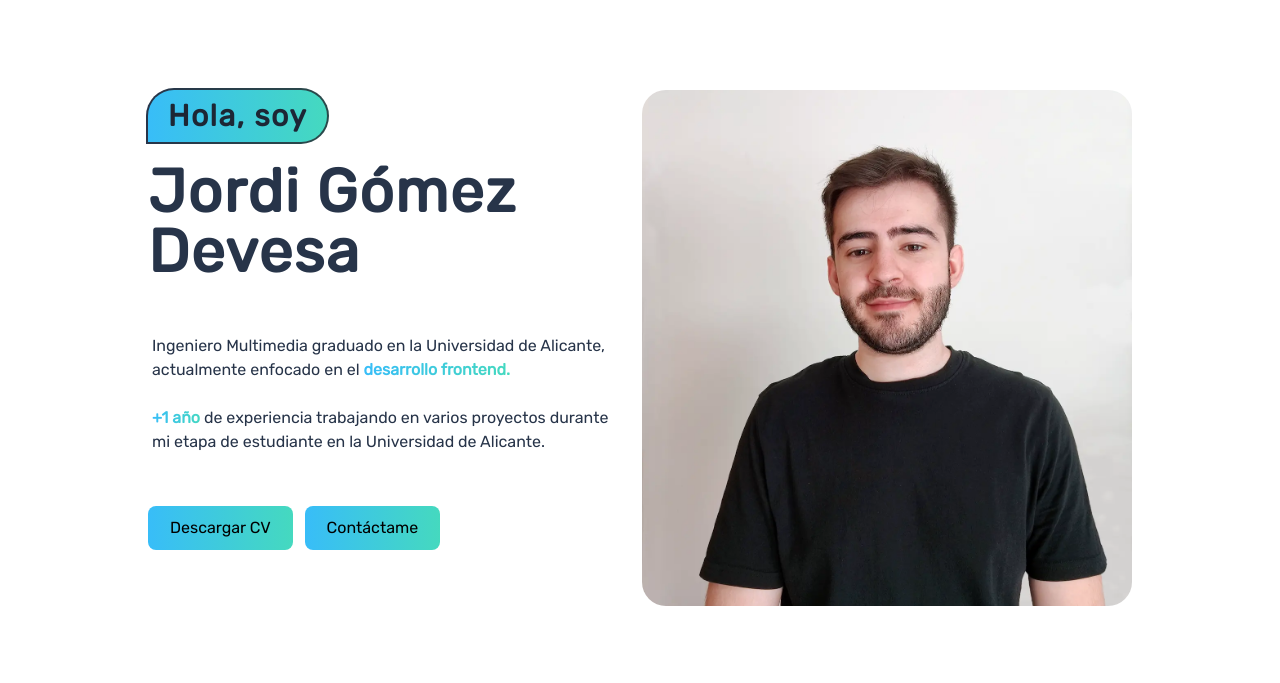
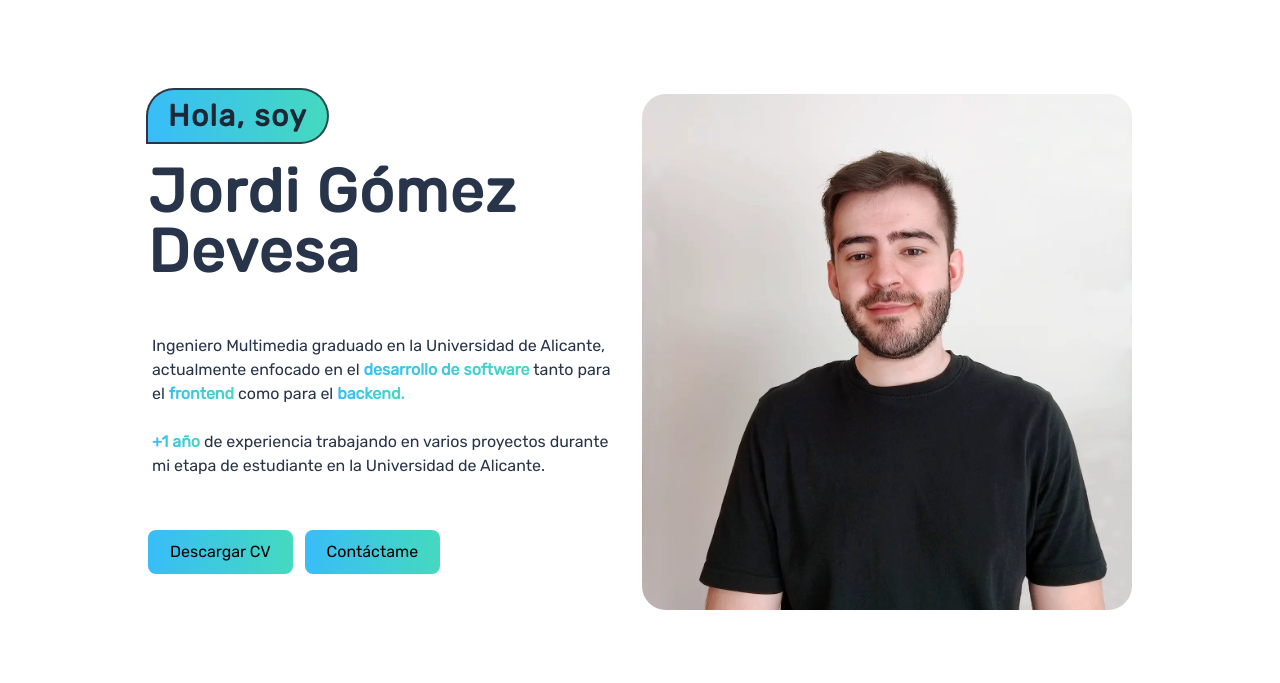
Before and after one commit to jordigd20/portfolio, an Astro site: page / in a window 1280 px wide. Shown: the part 94-777 px from the top of the page. Built offline with nearby package versions, Linux system fonts and the light colour scheme; Astro itself is replaced by a stand-in of ours.

Commit message:
update hero section + cv

```diff
--- a/src/components/ExperienceCard.astro
+++ b/src/components/ExperienceCard.astro
@@ -13,7 +13,7 @@ const { title, description, date, stack, href } = Astro.props;
 <article
   class="flex-[1_1_auto] p-5 bg-[#ECF1F4] shadow-[0_3px_0_0_#45D9BF] dark:bg-gradient-to-r dark:from-[#273449] dark:to-[#2A4A4B] rounded-lg"
 >
-  <a class="text-xl font-bold hover:opacity-50 mr-2 lg:mr-0" href={href}>
+  <a class="text-xl font-bold hover:underline mr-2 lg:mr-0" href={href}>
     <h3 class="inline">{title}</h3>
   </a>
   <p class="py-2 inline-block lg:hidden opacity-70">{date}</p>
--- a/src/components/HeroSection.astro
+++ b/src/components/HeroSection.astro
@@ -3,7 +3,7 @@ import { Image } from 'astro:assets';
 import photo from '../assets/jordi-gomez-devesa.webp';
 ---
 
-<section class="text-textColor mt-20 px-5 md:flex justify-center opacity-0 transition-all">
+<section class="text-textColor mt-20 px-5 md:flex justify-center opacity-0 transition-all md:gap-4">
   <div class="">
     <header>
       <span
@@ -14,13 +14,24 @@ import photo from '../assets/jordi-gomez-devesa.webp';
       <h1 class="text-6xl font-bold tracking-wide">Jordi Gómez Devesa</h1>
     </header>
 
-    <footer class="py-10 md:pr-2">
+    <footer class="py-10">
       <p class="py-3 px-1">
         Ingeniero Multimedia graduado en la Universidad de Alicante, actualmente enfocado en el
         <strong
           class="font-extrabold text-transparent bg-clip-text bg-gradient-to-r from-[#38BDF8] to-[#45D9BF]"
         >
-          desarrollo frontend.
+          desarrollo de software
+        </strong>
+         tanto para el
+        <strong
+          class="font-extrabold text-transparent bg-clip-text bg-gradient-to-r from-[#38BDF8] to-[#45D9BF]"
+          >frontend
+        </strong>
+         como para el
+        <strong
+          class="font-extrabold text-transparent bg-clip-text bg-gradient-to-r from-[#38BDF8] to-[#45D9BF]"
+        >
+          backend.
         </strong>
       </p>
 
@@ -30,8 +41,8 @@ import photo from '../assets/jordi-gomez-devesa.webp';
         >
           +1 año
         </strong>
-        de experiencia trabajando en varios proyectos durante mi etapa de estudiante en la Universidad
-        de Alicante.
+         de experiencia trabajando en varios proyectos durante mi etapa de estudiante en la
+        Universidad de Alicante.
       </p>
 
       <div class="flex flex-wrap items-center gap-3 pt-10">
--- a/src/components/ProjectsSection.astro
+++ b/src/components/ProjectsSection.astro
@@ -93,7 +93,7 @@ const projects = [
           />
 
           <div class="p-5">
-            <a class="hover:opacity-70" href={href}>
+            <a class="hover:underline" href={href}>
               <h3 class="font-bold mb-3">{title}</h3>
             </a>
             <p class="text-sm line-clamp-4 mb-3 dark:text-[#d1d7de]">{description}</p>
```
